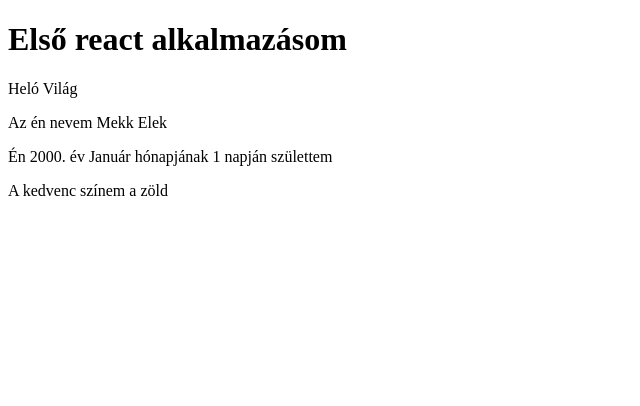
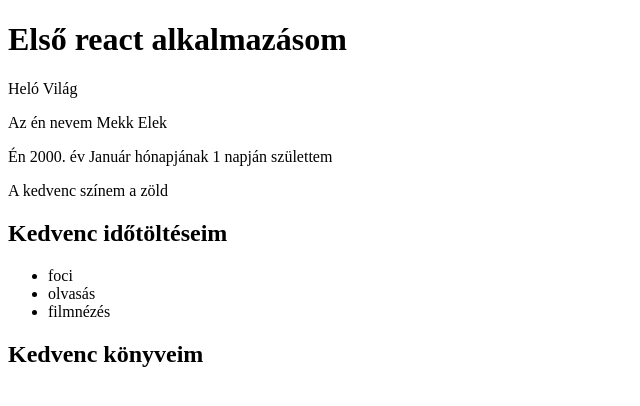
Before and after one commit to pirik-1/2025_09_15, a React (Vite) app: page / in a window 1280 px wide. Shown: the top 406 px of the page, without its empty margins (0-640 px from the left). Built offline with nearby package versions, Linux system fonts and the light colour scheme.

Commit message:
kódolgatások

```diff
--- a/src/App.jsx
+++ b/src/App.jsx
@@ -1,4 +1,5 @@
-
+import Hobbi from "./components/Hobbi.jsx"
+import Konyvek from "./components/Konyvek.jsx";
 
 function App() {
   var nev = "Mekk Elek";
@@ -17,6 +18,9 @@
       <p>Az én nevem {nev}</p>
       <p>Én {szulNap.ev}. év {szulNap.ho} hónapjának {szulNap.nap} napján születtem</p>
       <p>A kedvenc színem a {getFavColor()}</p>
+
+      <Hobbi />
+      <Konyvek />
     </>
   )
 }
--- /dev/null
+++ b/src/components/Hobbi.jsx
@@ -0,0 +1,14 @@
+function Hobbi(){
+    return(
+        <>
+        <h2>Kedvenc időtöltéseim</h2>
+        <ul>
+            <li>foci</li>
+            <li>olvasás</li>
+            <li>filmnézés</li>
+        </ul>
+        </>
+    )
+}
+
+export default Hobbi
--- /dev/null
+++ b/src/components/Konyvek.jsx
@@ -0,0 +1,10 @@
+function Konyvek(){
+    return(
+        <>
+            <h2>Kedvenc könyveim</h2>
+
+        </>
+    )
+}
+
+export default Konyvek
```
